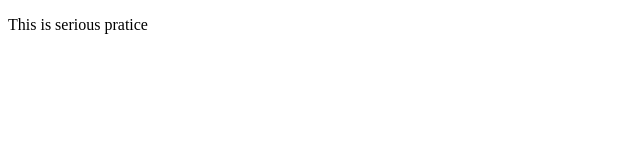
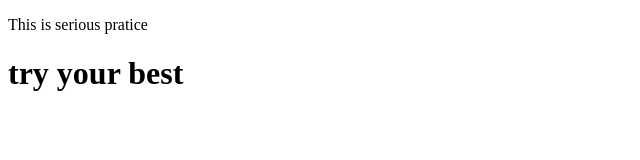
Before and after one commit to riponuap/my-first-practice, a plain HTML site: page index.html in a window 1280 px wide. Shown: the whole page, without its empty margins (0-640 px from the left). Drawn offline with Linux system fonts and the light colour scheme.

Commit message:
Update index.html
change h1 tag

```diff
--- a/index.html
+++ b/index.html
@@ -9,5 +9,6 @@
 </head>
 <body>
     <p>This is serious pratice</p>
+    <h1> try your best </h1>
 </body>
 </html>
```
